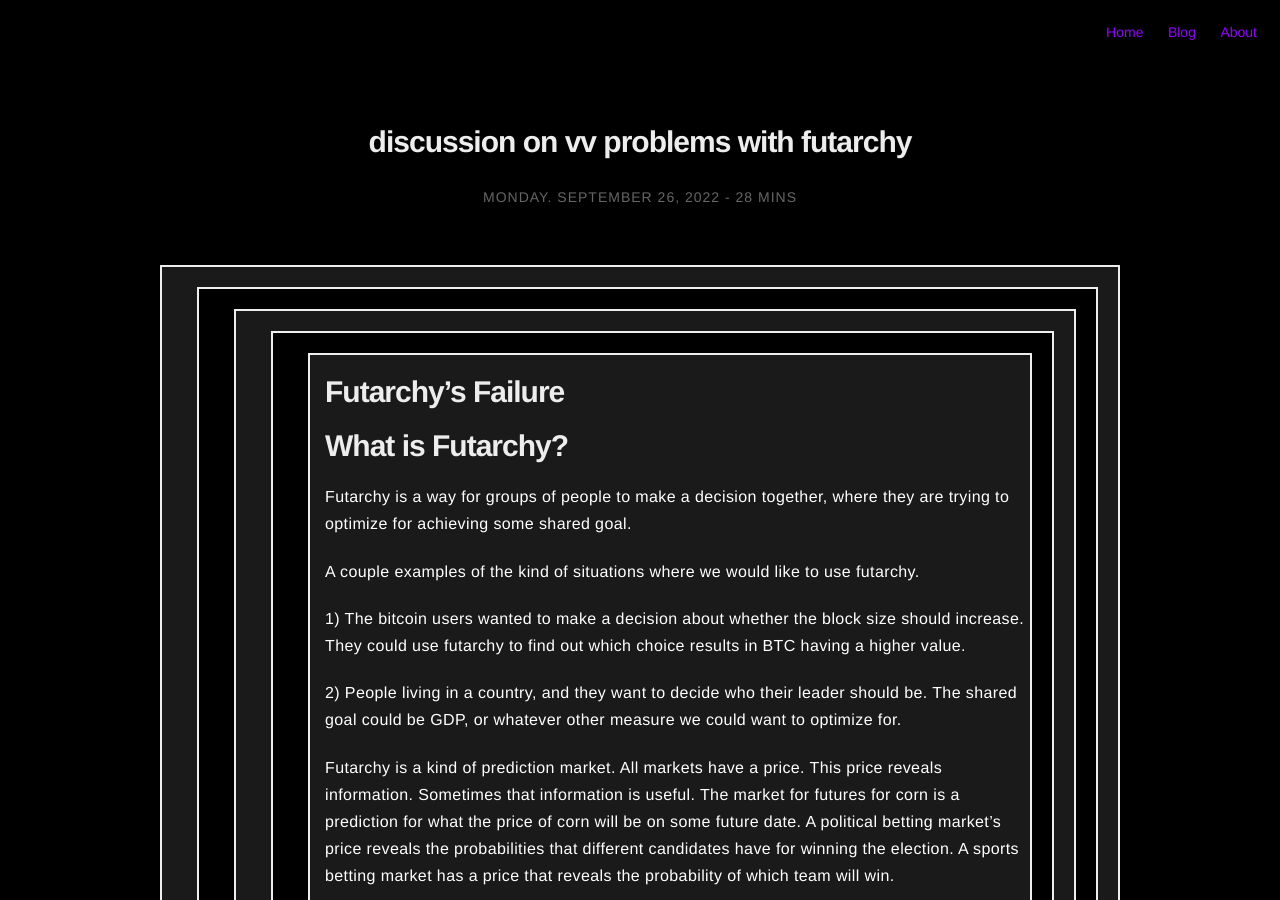
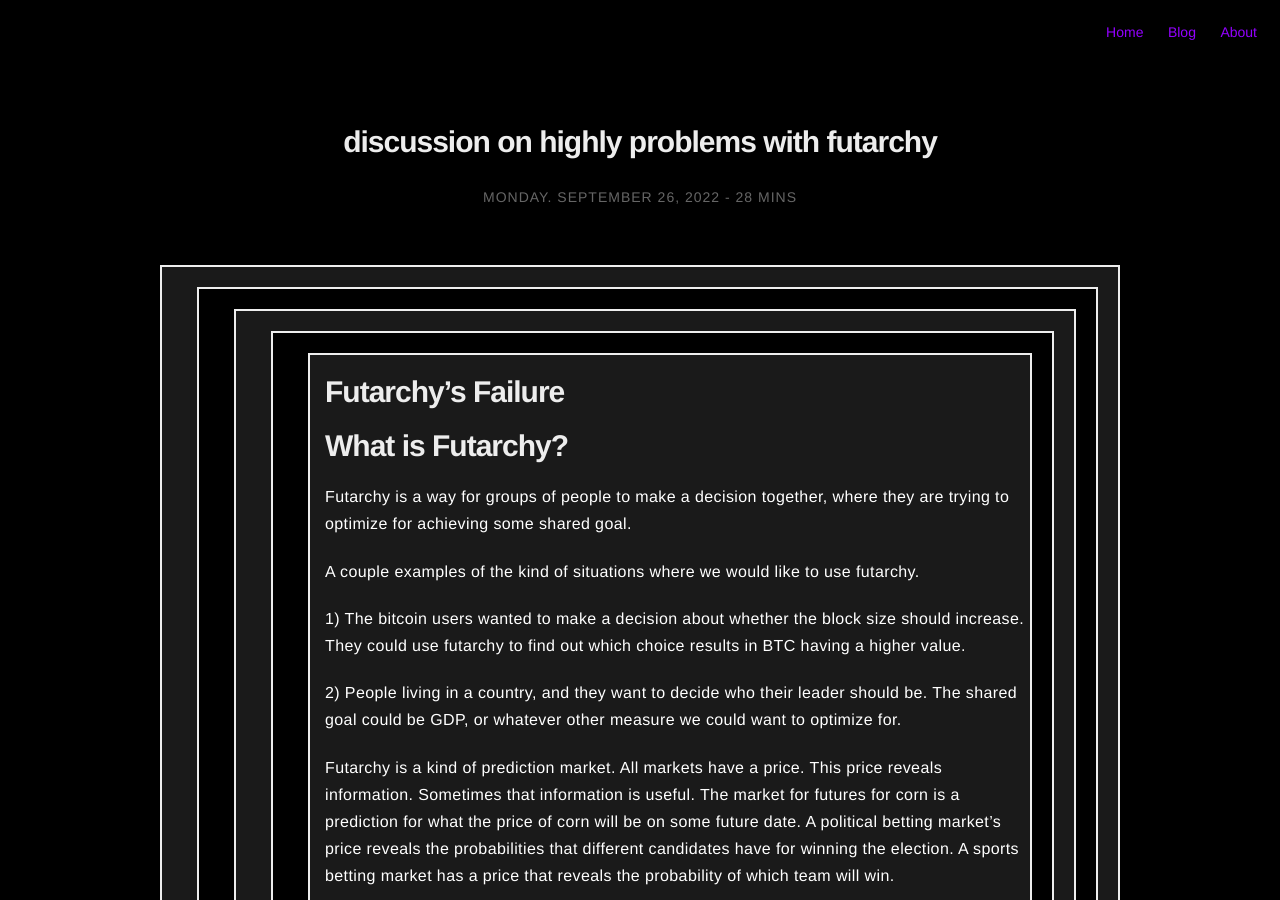
Before and after one commit to distbit0/distbit.xyz, a Jekyll site: the page built from _posts/2022-09-26-discussion-on-highly-problems-with-futarchy.md, in a window 1280 px wide and 900 px high. Built offline with Jekyll 4.4.1, drawn with Linux system fonts in a browser that asks for light colours; nearby versions of some CDN libraries; comment, search, counter and statistics services are not loaded.

Commit message:
2022-09-26-discussion-on-vv-problems-with-futarchy.md

```diff
--- a/_posts/2022-09-26-discussion-on-vv-problems-with-futarchy.md
+++ b/_posts/2022-09-26-discussion-on-highly-problems-with-futarchy.md
@@ -1,12 +1,12 @@
 ---
-title: "discussion on vv problems with futarchy"
+title: "discussion on highly problems with futarchy"
 layout: post
 date: 2022-09-26 00:00
 headerImage: false
 category: blog
 author: distbit
 description: An on-going discussion with @zack_bitcoin about the security of Futarchy against price manipulation attacks
-articleUrl: https://distbit.xyz/discussion-on-vv-problems-with-futarchy
+articleUrl: https://distbit.xyz/discussion-on-highly-problems-with-futarchy
 ---
 
 >>>>>Futarchy's Failure
```
